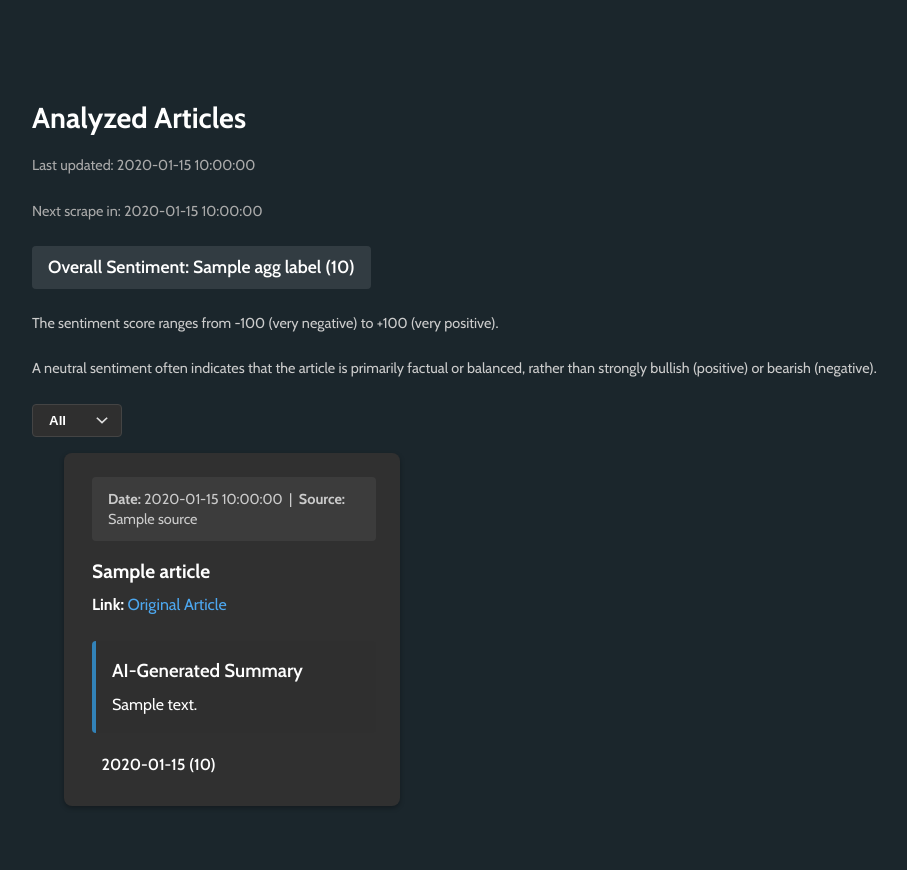
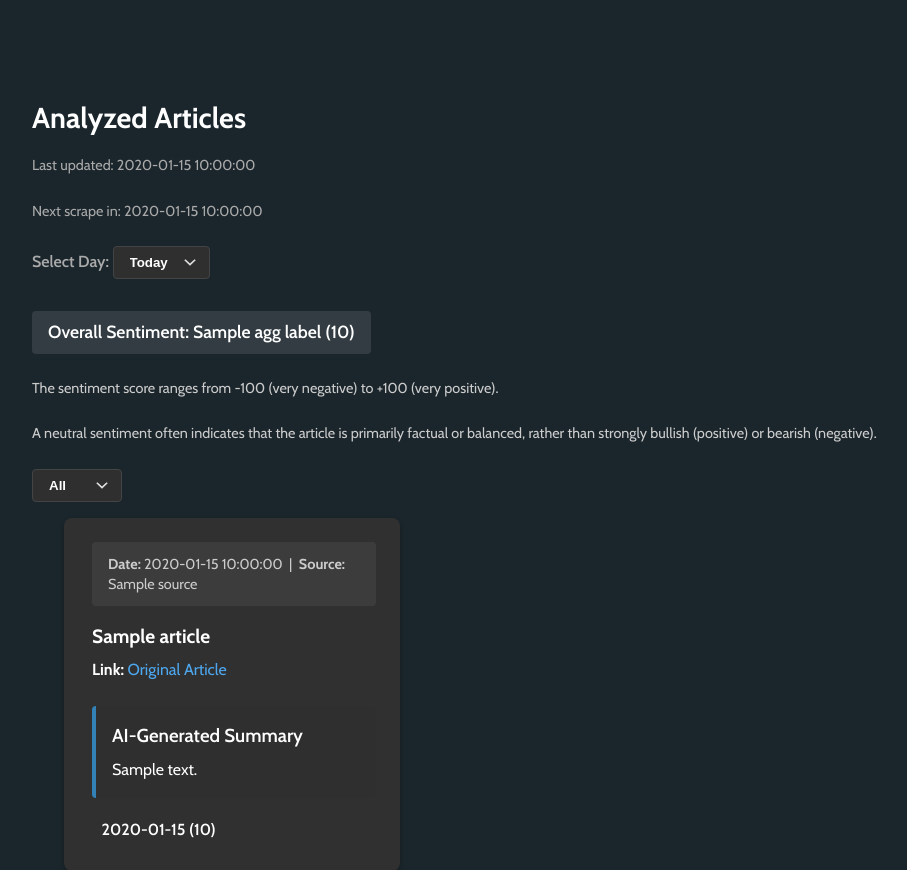
Before and after one commit to mazenayyad/finance-sentiment-analyzer, a Flask app: template templates/results.html in a window 1280 px wide. Shown: the part 66-936 px from the top of the page, without its empty margins (40-947 px from the left). Run offline with Flask 3, Linux system fonts and the light colour scheme; the template is opened without the code that fills it: most values are stand-ins (such as "Sample title", 1, 10 or a date in 2020); some libraries are stand-ins or nearby versions.

Commit message:
add 'today'/'yesterday' timeframe dropdown to /results page
- updated app.py to read ?timeframe= parameter and fetch articles for either today or yesterday
- added a dropdown in results.html with 'today' and 'yesterday' options
- implemented script to redirect to /results?timeframe=<value> on dropdown change
- display correct overall sentiment based on selected date
- styled it

```diff
--- a/app.py
+++ b/app.py
@@ -1,4 +1,4 @@
-from flask import Flask, render_template
+from flask import Flask, render_template, request
 from scripts.scraper import scrape
 from scripts.analysis import init_models, summarize_text, analyze_sentiment, aggregate_numeric_scores
 from database import insert_articles, init_db, fetch_articles_by_date, fetch_finance_daily
@@ -85,36 +85,51 @@ def loading():
 def results():
     global LAST_SCRAPE_TIME, SCRAPE_INTERVAL_HOURS
 
-    # fetch all articles from todays date
-    utc_today_str = datetime.utcnow().date().isoformat()
-    todays_articles = fetch_articles_by_date(utc_today_str)
+    today_str = datetime.utcnow().date().isoformat()
 
-    agg_label, agg_score = aggregate_numeric_scores(todays_articles)
+    # read the 'timeframe' parameter from the URL
+    # if ?timeframe= is missing, default to "today"
+    timeframe = request.args.get("timeframe", "today")
+
+    # if user requested "yesterday"
+    if timeframe == "yesterday":
+        yesterday_str = (datetime.utcnow().date() - timedelta(days=1)).isoformat()
+        articles_for_that_day = fetch_articles_by_date(yesterday_str)
+
+        date_label = "Yesterday" # for display in UI
+
+        # since "yesterday" is a past date, there's no concept of next scrape time
+        time_until_next_str = "N/A (past date)"
+    else:
+        # otherwise, fetch "today" by default
+        articles_for_that_day = fetch_articles_by_date(today_str)
+
+        date_label = "Today"
+
+        # will show how long until next scrape, if we know the last scrape time
+        if LAST_SCRAPE_TIME is not None:
+            next_scrape_dt = LAST_SCRAPE_TIME + timedelta(hours=SCRAPE_INTERVAL_HOURS)
+            now_utc = datetime.utcnow()
+            time_remaining = next_scrape_dt - now_utc
+
+            if time_remaining.total_seconds() > 0:
+                hours_left = int(time_remaining.total_seconds() // 3600)
+                minutes_left = int(time_remaining.total_seconds() % 3600 // 60)
+                time_until_next_str = f"{hours_left}h {minutes_left}m"
+            else:
+                # if it's already past schedule time but thread hasn't run yet
+                time_until_next_str = "Currently analyzing..."
+        else:
+            time_until_next_str = "Error: This is the first run/first scrape. Please wait until the scrape is done then refresh."
+
+    agg_label, agg_score = aggregate_numeric_scores(articles_for_that_day)
 
     if LAST_SCRAPE_TIME is not None:
         last_updated = LAST_SCRAPE_TIME.strftime("%d %b, %Y %H:%M UTC")
     else:
         last_updated = "Never (no data yet)"
 
-    # compute how long until the next scrape
-    if LAST_SCRAPE_TIME is not None:
-        next_scrape_dt = LAST_SCRAPE_TIME + timedelta(hours=SCRAPE_INTERVAL_HOURS)
-        now_utc = datetime.utcnow()
-        time_remaining = next_scrape_dt - now_utc
-
-        if time_remaining.total_seconds() > 0:
-            hours_left = int(time_remaining.total_seconds() // 3600)
-            minutes_left = int(time_remaining.total_seconds() % 3600 // 60)
-            time_until_next_str = f"{hours_left}h {minutes_left}m"
-        else:
-            # if it's already past schedule time but thread hasn't run yet
-            time_until_next_str = "Currently analyzing..."
-    else:
-        time_until_next_str = "Error: This is the first run/first scrape. Please wait until the scrape is done then refresh."
-
-
     daily_data = fetch_finance_daily()
-
     if not daily_data:
         chart_html = ""
     else:
@@ -198,7 +213,7 @@ def results():
             config={'displaylogo':False,'scrollZoom':False,'displayModeBar':False}
         )
 
-    return render_template("results.html", articles=todays_articles, agg_label=agg_label, agg_score=agg_score, last_updated=last_updated, time_until_next=time_until_next_str, daily_data=daily_data, chart_html=chart_html)
+    return render_template("results.html", articles=articles_for_that_day, agg_label=agg_label, agg_score=agg_score, last_updated=last_updated, time_until_next=time_until_next_str, daily_data=daily_data, chart_html=chart_html, timeframe=timeframe, date_label=date_label)
 
 
 init_db()
--- a/static/style.css
+++ b/static/style.css
@@ -397,7 +397,7 @@ body {
 }
 
 /* FILTER DROPDOWN */
-#sentimentFilter {
+.filter-dropdown {
   appearance: none;
   background-color: #2F2F2F;
   color: #fff;
@@ -413,11 +413,11 @@ body {
   background-size: 12px 8px;
 }
 
-#sentimentFilter:hover {
+.filter-dropdown:hover {
   background-color: #3b3b3b;
 }
 
-#sentimentFilter:focus {
+.filter-dropdown:focus {
   outline: none;
   border-color: #3282B8;
   box-shadow: 0 0 3px #3282B8;
--- a/templates/results.html
+++ b/templates/results.html
@@ -47,6 +47,29 @@
     <p class="last-updated">
       Next scrape in: {{ time_until_next }}
     </p>
+
+    <!-- DROPDOWN: Choose "Today" or "Yesterday" -->
+    <div style="margin-bottom: 1rem;">
+      <label for="timeframeSelect" style="color:#aaa; font-weight:600;">Select Day:</label>
+      <select id="timeframeSelect" class="filter-dropdown">
+        <option value="today"
+          {% if timeframe == 'today' %} selected {% endif %}>
+          Today
+        </option>
+        <option value="yesterday"
+          {% if timeframe == 'yesterday' %} selected {% endif %}>
+          Yesterday
+        </option>
+      </select>
+    </div>
+
+    <!-- SCRIPT: On dropdown change, reload the page with ?timeframe=... -->
+    <script>
+      document.getElementById('timeframeSelect').addEventListener('change', function() {
+        const chosen = this.value;
+        window.location.href = "/results?timeframe=" + chosen;
+      });
+    </script>
 
     {% if articles|length > 0 %}
       <!-- Displays the overall sentiment -->
@@ -105,7 +128,7 @@
     {% else %}
       <div class="no-articles">
         <p>
-          No articles have been analyzed so far today. Please check back later!
+          No articles have been analyzed so far {{ data_label }}. Please check back later!
         </p>
       </div>
     {% endif %}
```
